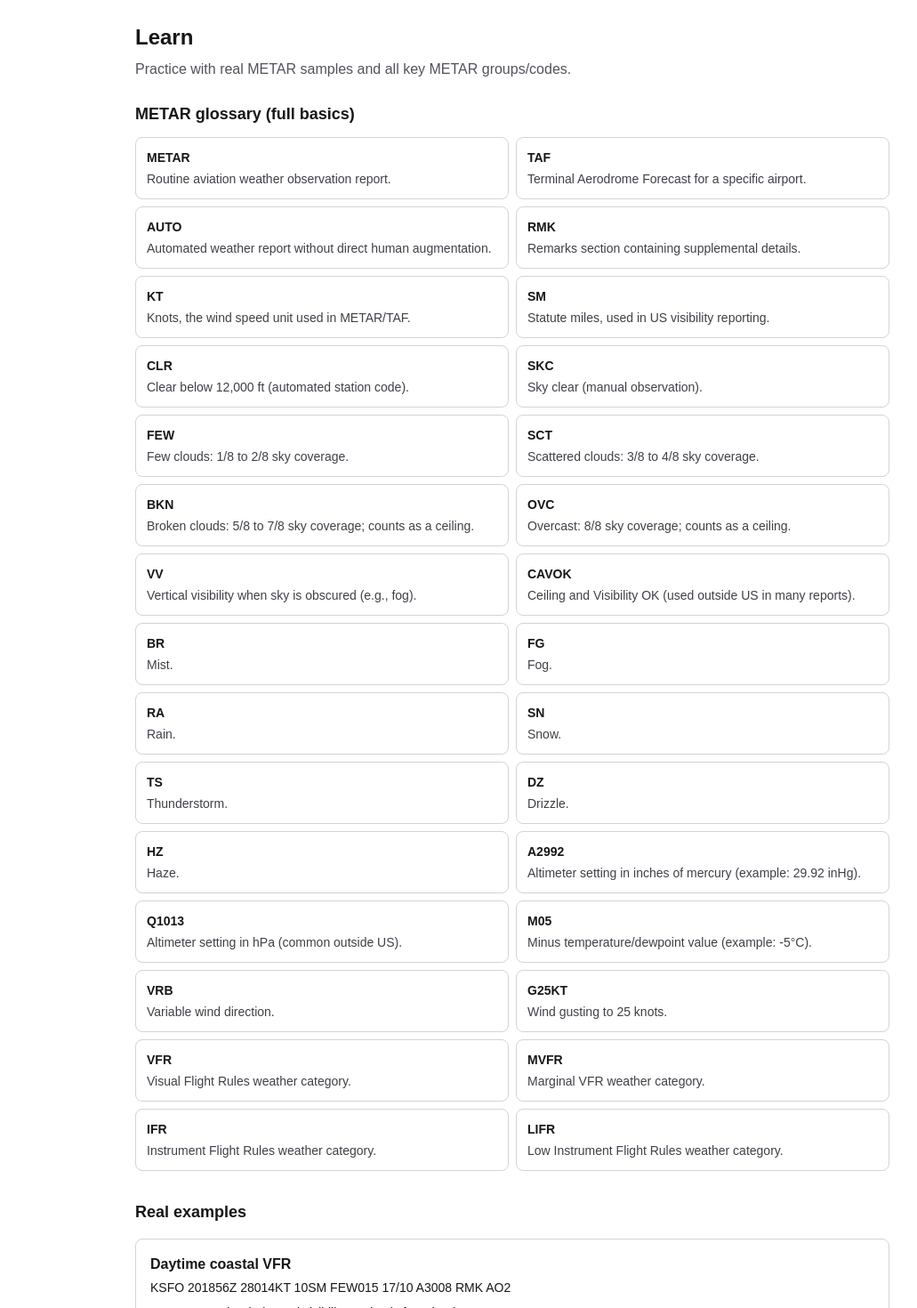
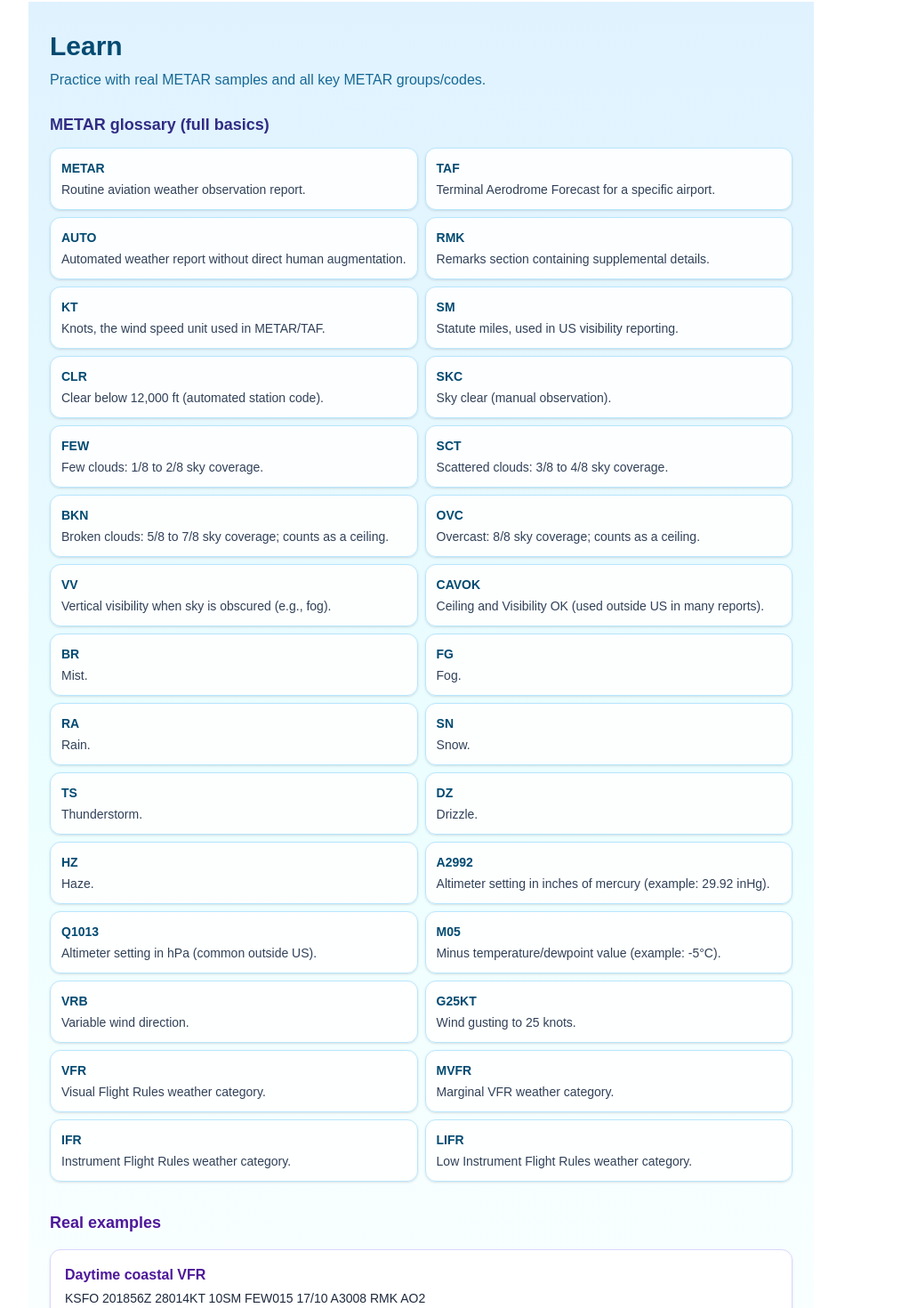
Before and after one commit to AKopydlowski/METAR-Quest, a Next.js app: page /learn in a window 1280 px wide. Shown: the part 83-1553 px from the top of the page at 89% size, without its empty margins (64-1095 px from the left). Built offline with nearby package versions, Linux system fonts and the light colour scheme.

Commit message:
Improve quiz flow, time-attack pool, and learn page UI

```diff
--- a/src/app/api/quiz/time-attack/route.ts
+++ b/src/app/api/quiz/time-attack/route.ts
@@ -8,6 +8,7 @@ const STATIONS = [
 ];
 
 const BASE_URL = "https://aviationweather.gov/api/data/metar";
+const TIME_ATTACK_POOL = 10;
 
 async function fetchRawMetars() {
   const ids = STATIONS.join(",");
@@ -32,10 +33,10 @@ export async function GET() {
       const parsed = parseMetar(raw);
       return { id: `${parsed.station.toLowerCase()}-${index}`, rawText: raw, metar: parsed };
     });
-    const questions = buildDynamicQuestionBank(entries);
+    const questions = buildDynamicQuestionBank(entries).slice(0, TIME_ATTACK_POOL);
     return NextResponse.json({ source: "live-api", count: questions.length, questions });
   } catch {
-    const fallback = buildQuestionBank();
+    const fallback = buildQuestionBank().slice(0, TIME_ATTACK_POOL);
     return NextResponse.json({ source: "fallback-local", count: fallback.length, questions: fallback });
   }
 }
--- a/src/app/learn/page.tsx
+++ b/src/app/learn/page.tsx
@@ -3,35 +3,37 @@ import { metarGlossary } from "@/lib/metar/glossary";
 
 export default function LearnPage() {
   return (
-    <main className="mx-auto w-full max-w-4xl p-6">
-      <h1 className="text-2xl font-semibold">Learn</h1>
-      <p className="mt-2 text-zinc-600 dark:text-zinc-300">Practice with real METAR samples and all key METAR groups/codes.</p>
+    <main className="min-h-screen bg-gradient-to-b from-sky-100 via-cyan-50 to-white px-6 py-8 dark:from-slate-950 dark:via-slate-900 dark:to-slate-950">
+      <div className="mx-auto w-full max-w-5xl">
+      <h1 className="text-3xl font-bold text-sky-900 dark:text-sky-100">Learn</h1>
+      <p className="mt-2 text-sky-800/90 dark:text-sky-200">Practice with real METAR samples and all key METAR groups/codes.</p>
 
       <section className="mt-6">
-        <h2 className="text-lg font-semibold">METAR glossary (full basics)</h2>
+        <h2 className="text-lg font-semibold text-indigo-900 dark:text-indigo-100">METAR glossary (full basics)</h2>
         <div className="mt-3 grid gap-2 sm:grid-cols-2">
           {metarGlossary.map((entry) => (
-            <article key={entry.term} className="rounded-lg border border-zinc-300 bg-white p-3 dark:border-zinc-700 dark:bg-zinc-900/60">
-              <p className="font-mono text-sm font-semibold">{entry.term}</p>
-              <p className="mt-1 text-sm text-zinc-700 dark:text-zinc-200">{entry.definition}</p>
+            <article key={entry.term} className="rounded-xl border border-sky-200 bg-white/90 p-3 shadow-sm transition hover:-translate-y-0.5 hover:shadow-md dark:border-slate-700 dark:bg-slate-900/80">
+              <p className="font-mono text-sm font-semibold text-sky-900 dark:text-sky-100">{entry.term}</p>
+              <p className="mt-1 text-sm text-slate-700 dark:text-slate-200">{entry.definition}</p>
             </article>
           ))}
         </div>
       </section>
 
       <section className="mt-8">
-        <h2 className="text-lg font-semibold">Real examples</h2>
+        <h2 className="text-lg font-semibold text-violet-900 dark:text-violet-100">Real examples</h2>
         <div className="mt-4 grid gap-4">
           {metarExamples.map((example) => (
-            <article key={example.id} className="rounded-lg border border-zinc-300 bg-white p-4 dark:border-zinc-700 dark:bg-zinc-900/60">
-              <h3 className="font-semibold">{example.title}</h3>
-              <p className="mt-1 font-mono text-sm">{example.rawText}</p>
-              <p className="mt-2 text-sm">{example.explanation}</p>
-              <p className="mt-2 text-xs text-zinc-500">Category: {example.parsed.flightCategory}</p>
+            <article key={example.id} className="rounded-xl border border-violet-200 bg-white/95 p-4 shadow-sm dark:border-violet-400/30 dark:bg-slate-900/80">
+              <h3 className="font-semibold text-violet-900 dark:text-violet-100">{example.title}</h3>
+              <p className="mt-1 font-mono text-sm text-slate-800 dark:text-slate-100">{example.rawText}</p>
+              <p className="mt-2 text-sm text-slate-700 dark:text-slate-200">{example.explanation}</p>
+              <p className="mt-2 text-xs font-medium text-violet-700 dark:text-violet-200">Category: {example.parsed.flightCategory}</p>
             </article>
           ))}
         </div>
       </section>
+      </div>
     </main>
   );
 }
--- a/src/app/quiz/page.tsx
+++ b/src/app/quiz/page.tsx
@@ -4,15 +4,38 @@ import { useMemo, useState } from "react";
 import { buildQuestionBank } from "@/lib/metar/questions";
 import { loadProgress, saveProgress } from "@/lib/storage/progressStorage";
 
+const QUIZ_LENGTH = 10;
+
+type DifficultyFilter = "all" | "easy" | "medium" | "hard";
+
 export default function QuizPage() {
-  const questions = useMemo(() => buildQuestionBank(), []);
+  const [difficultyFilter, setDifficultyFilter] = useState<DifficultyFilter>("all");
+  const allQuestions = useMemo(() => buildQuestionBank(), []);
+  const filtered = useMemo(
+    () =>
+      allQuestions.filter((q) =>
+        difficultyFilter === "all" ? true : q.difficulty === difficultyFilter,
+      ),
+    [allQuestions, difficultyFilter],
+  );
+  const questions = useMemo(() => filtered.slice(0, QUIZ_LENGTH), [filtered]);
   const [current, setCurrent] = useState(0);
   const [score, setScore] = useState(0);
   const [answered, setAnswered] = useState(false);
   const [selectedId, setSelectedId] = useState<string | null>(null);
 
+  const [showResult, setShowResult] = useState(false);
+
   const q = questions[current];
-  const progress = ((current + 1) / questions.length) * 100;
+  const progress = questions.length ? ((current + 1) / questions.length) * 100 : 0;
+
+  const resetSession = () => {
+    setCurrent(0);
+    setScore(0);
+    setAnswered(false);
+    setSelectedId(null);
+    setShowResult(false);
+  };
 
   const onAnswer = (isCorrect: boolean) => {
     if (answered) return;
@@ -33,10 +56,25 @@ export default function QuizPage() {
   };
 
   const next = () => {
+    if (current >= questions.length - 1) {
+      setShowResult(true);
+      return;
+    }
     setAnswered(false);
     setSelectedId(null);
-    setCurrent((c) => (c + 1) % questions.length);
+    setCurrent((c) => c + 1);
   };
+
+  if (!questions.length) {
+    return (
+      <main className="relative min-h-screen overflow-hidden bg-slate-950 px-4 py-8 text-slate-100 sm:px-8">
+        <section className="relative mx-auto w-full max-w-2xl rounded-3xl border border-sky-200/20 bg-slate-900/70 p-6 shadow-2xl backdrop-blur sm:p-8">
+          <h1 className="text-2xl font-bold text-white">METAR Quiz</h1>
+          <p className="mt-3 text-slate-300">Brak pytań dla wybranego poziomu. Zmień filtr trudności.</p>
+        </section>
+      </main>
+    );
+  }
 
   return (
     <main className="relative min-h-screen overflow-hidden bg-slate-950 px-4 py-8 text-slate-100 sm:px-8">
@@ -50,6 +88,20 @@ export default function QuizPage() {
           <span className="rounded-full border border-sky-300/30 bg-sky-500/10 px-3 py-1 text-xs font-semibold uppercase tracking-wider text-sky-200">
             {q.difficulty}
           </span>
+        </div>
+        <div className="mb-4 flex flex-wrap gap-2">
+          {(["all", "easy", "medium", "hard"] as const).map((level) => (
+            <button
+              key={level}
+              onClick={() => {
+                setDifficultyFilter(level);
+                resetSession();
+              }}
+              className={`rounded-full px-3 py-1 text-xs font-semibold uppercase tracking-wide ${difficultyFilter === level ? "bg-cyan-400 text-slate-900" : "bg-slate-800 text-slate-200"}`}
+            >
+              {level === "all" ? "Wszystkie" : level}
+            </button>
+          ))}
         </div>
 
         <div className="mb-5 h-2 overflow-hidden rounded-full bg-slate-700/70">
@@ -95,11 +147,22 @@ export default function QuizPage() {
 
         <button
           onClick={next}
+          disabled={!answered}
           className="mt-7 rounded-xl bg-gradient-to-r from-sky-500 to-cyan-400 px-6 py-2.5 font-semibold text-slate-950 transition hover:scale-[1.02] hover:shadow-lg hover:shadow-cyan-500/30"
         >
-          Next Question
+          {current >= questions.length - 1 ? "Zakończ quiz" : "Następne pytanie"}
         </button>
       </section>
+
+      {showResult && (
+        <div className="fixed inset-0 z-50 flex items-center justify-center bg-slate-950/70 px-4">
+          <div className="w-full max-w-md rounded-2xl border border-cyan-300/40 bg-slate-900 p-6 text-center shadow-2xl">
+            <h2 className="text-2xl font-bold text-white">Wynik quizu</h2>
+            <p className="mt-2 text-slate-200">{score} / {questions.length} poprawnych odpowiedzi</p>
+            <button onClick={resetSession} className="mt-5 rounded-lg bg-cyan-400 px-4 py-2 font-semibold text-slate-950">Zagraj ponownie</button>
+          </div>
+        </div>
+      )}
     </main>
   );
 }
--- a/src/app/time-attack/page.tsx
+++ b/src/app/time-attack/page.tsx
@@ -7,7 +7,7 @@ import type { QuizQuestion } from "@/types/quiz";
 
 export default function TimeAttackPage() {
   const localQuestions = useMemo(() => buildQuestionBank(), []);
-  const [questions, setQuestions] = useState<QuizQuestion[]>(localQuestions);
+  const [questions, setQuestions] = useState<QuizQuestion[]>(localQuestions.slice(0, 10));
   const [source, setSource] = useState("local");
   const [timeLeft, setTimeLeft] = useState(60);
   const [index, setIndex] = useState(0);
@@ -72,6 +72,10 @@ export default function TimeAttackPage() {
 
       <section className="mt-5 rounded-2xl border bg-white/80 p-6 shadow-md dark:bg-zinc-900/80">
         <p className="text-lg font-medium">{q.prompt}</p>
+        <div className="mt-3 rounded-xl border border-indigo-200 bg-indigo-50/60 p-3 dark:border-indigo-500/40 dark:bg-indigo-900/20">
+          <p className="text-xs font-semibold uppercase tracking-wide text-indigo-700 dark:text-indigo-200">METAR reference</p>
+          <p className="mt-1 font-mono text-sm text-indigo-950 dark:text-indigo-100">{q.metarRaw}</p>
+        </div>
         <div className="mt-4 grid gap-2">
           {q.choices.map((choice) => (
             <button
```
